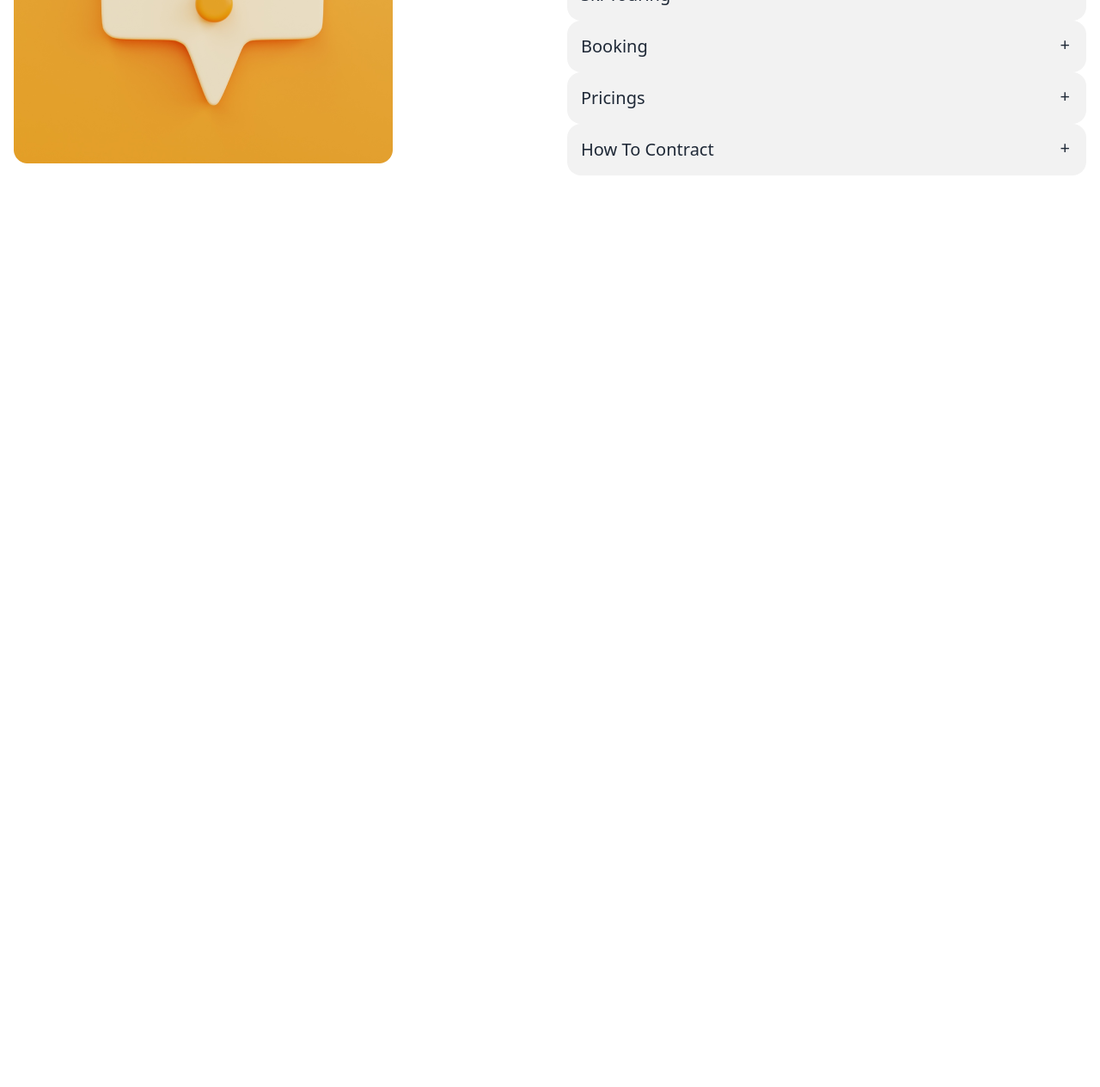
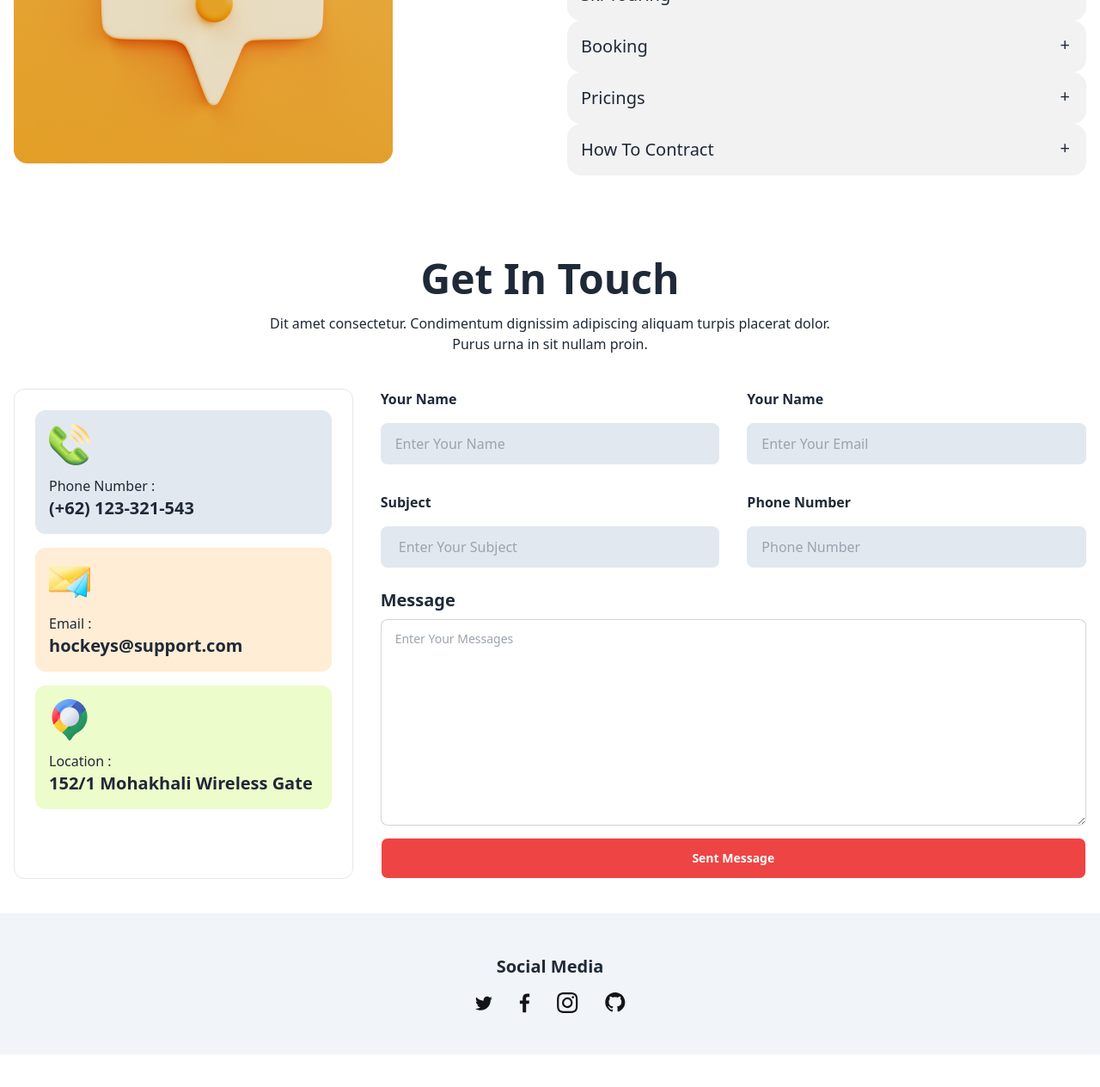
Before and after one commit to sagormukaddesh/Hockey-s-profession, a plain HTML site: page index.html in a window 1280 px wide. Shown: the part 4009-5273 px from the top of the page at 86% size. Before the commit the page ends 4309 px from the top, so only its background shows below. Drawn offline with nearby package versions, Linux system fonts and the light colour scheme.

Commit message:
created get in touch section

```diff
--- a/index.html
+++ b/index.html
@@ -421,7 +421,8 @@
                             Our Equipment
                         </div>
                         <div class="collapse-content">
-                            <p>Dolor sit amet consectetur. Ut urna diam quis sagittis. Elit elit enim sagittis turpis in magna.</p>
+                            <p>Dolor sit amet consectetur. Ut urna diam quis sagittis. Elit elit enim sagittis turpis in
+                                magna.</p>
                         </div>
                     </div>
                     <div class="collapse collapse-plus bg-base-200">
@@ -484,6 +485,78 @@
             </div>
         </section>
 
+        <!-- get in tuch section -->
+        <section class="my-24">
+            <div class="my-10 text-center mx-auto  lg:w-[660px]">
+                <h2 class="text-5xl font-bold mb-4">Get In Touch</h2>
+                <p class="">Dit amet consectetur. Condimentum dignissim adipiscing aliquam turpis placerat dolor. Purus
+                    urna in
+                    sit nullam proin. </p>
+            </div>
+
+            <div class="grid grid-cols-1 lg:grid-cols-3 gap-6 lg:gap-0 ">
+                <!-- container-1  -->
+                <div class="space-y-4 mx-4 border border-slate-200 p-6 rounded-xl">
+                    <div class="bg-slate-200 p-4 rounded-xl">
+                        <img src="./Images/phone.png" alt="">
+                        <p class="mt-3">Phone Number :</p>
+                        <h4 class="text-xl font-bold"> (+62) 123-321-543</h4>
+                    </div>
+
+                    <div class="bg-orange-100 p-4 rounded-xl">
+                        <img src="./Images/message.png" alt="">
+                        <p class="mt-3">Email :</p>
+                        <h4 class="text-xl font-bold">hockeys@support.com</h4>
+                    </div>
+
+                    <div class="bg-lime-100 p-4 rounded-xl">
+                        <img src="./Images/location.png" alt="">
+                        <p class="mt-3">Location :</p>
+                        <h4 class="text-xl font-bold">152/1 Mohakhali Wireless Gate</h4>
+                    </div>
+                </div>
+
+                <!-- container-2  -->
+                <div class="mx-4 col-span-2">
+                    <div class="grid grid-cols-1  lg:grid-cols-2 gap-8">
+                        <div>
+                            <h2 class="textxl font-bold mb-4">Your Name</h2>
+                            <input type="text" placeholder="Enter Your Name" class="input bg-slate-200 w-full " />
+                        </div>
+                        <div>
+                            <h2 class="textxl font-bold mb-4">Your Name</h2>
+                            <input type="email" placeholder="Enter Your Email" class="input bg-slate-200 w-full " />
+                        </div>
+
+                        <div>
+                            <h2 class="textxl font-bold mb-4">Subject</h2>
+                            <input type="text" placeholder=" Enter Your Subject" class="input bg-slate-200 w-full" />
+                        </div>
+                        <div>
+                            <h2 class="textxl font-bold mb-4">Phone Number</h2>
+                            <input type="text" placeholder="Phone Number" class="input bg-slate-200 w-full " />
+                        </div>
+
+                    </div>
+                    <div>
+                        <h2 class="text-xl font-bold mb-2 mt-6">Message</h2>
+                        <textarea class="textarea textarea-bordered w-full h-[240px]"
+                            placeholder="Enter Your Messages"></textarea>
+                    </div>
+
+                    <button class="btn btn-outline mt-2 bg-red-500 w-full text-sm font-bold text-white ">Sent
+                        Message</button>
+                </div>
+            </div>
+            <!-- sosial container  -->
+            <div class="bg-slate-100 py-12 my-10 mx-auto text-center mx-6">
+                <h3 class="text-xl font-bold">Social Media</h3>
+
+                <img class="mx-auto text-center  mt-4" src="./Images/Social.svg" alt="">
+
+            </div>
+        </section>
+
     </main>
 
     <!-- footer  -->
```
Also changed, not shown: Images/Social.svg (added), Images/location.png (renamed from Images/Group 1171275321.png), Images/message.png (renamed from Images/Group 1171275318.png), Images/phone.png (renamed from Images/Group 1171275317.png), 1 other file.
